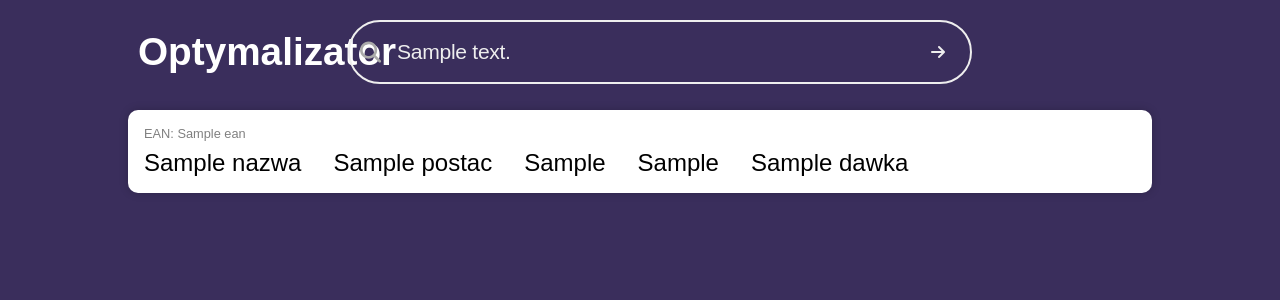
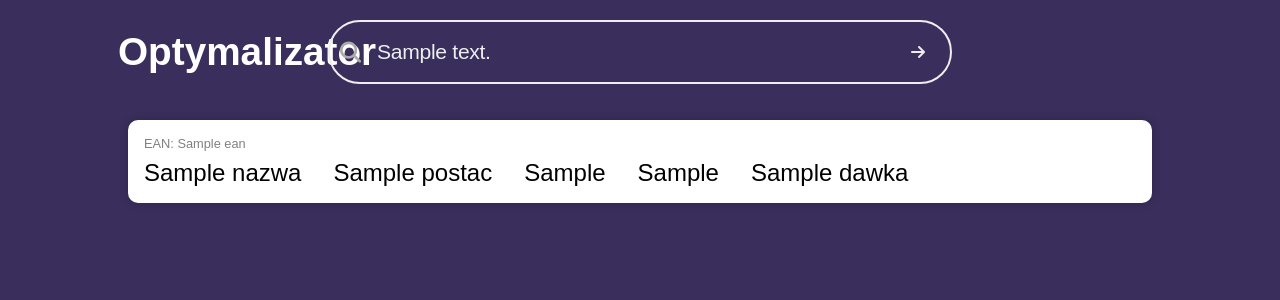
Before and after one commit to SzymonM213/optymalizator, a Django app: template optymalizator/optymalizator_app/templates/search/search.html in a window 1280 px wide. Shown: the top 300 px of the page. Run offline with Django 4.2, Linux system fonts and the light colour scheme; the template is opened without the code that fills it: most values are stand-ins (such as "Sample title", 1, 10 or a date in 2020); some libraries are stand-ins or nearby versions.

Commit message:
naprawiony css

```diff
--- a/optymalizator/optymalizator_app/static/css/home/home.css
+++ b/optymalizator/optymalizator_app/static/css/home/home.css
@@ -16,7 +16,6 @@
   width: 100%;
   max-width: 840px;
 }
-
 
 h1 {
   display: block;
--- a/optymalizator/optymalizator_app/static/css/search/search.css
+++ b/optymalizator/optymalizator_app/static/css/search/search.css
@@ -13,6 +13,9 @@
 .container {
   width: 80%;
   margin: 0 auto;
+  display: flex;
+  flex-direction: column;
+  align-items: center;
 }
 
 .search-container > h1 {
@@ -21,12 +24,18 @@
   left: 0;
 }
 
+.container > ul {
+  width: 100%;
+  list-style: none;
+}
+
 .card {
   display: flex;
   flex-direction: column;
   background-color: #fff;
   border-radius: 10px;
   padding: 1rem;
+  width: calc(100% - 2rem);
   margin: 1rem 0;
   box-shadow: 0 0 10px rgba(0, 0, 0, 0.2);
   color: #000;
```
